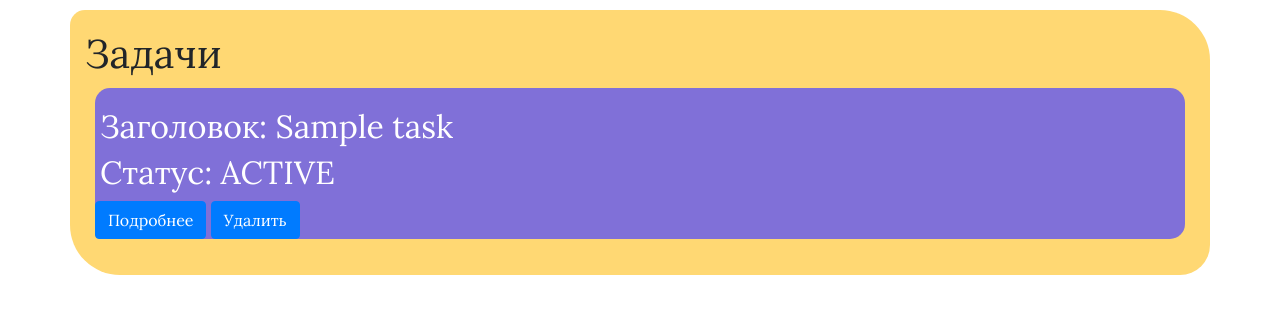
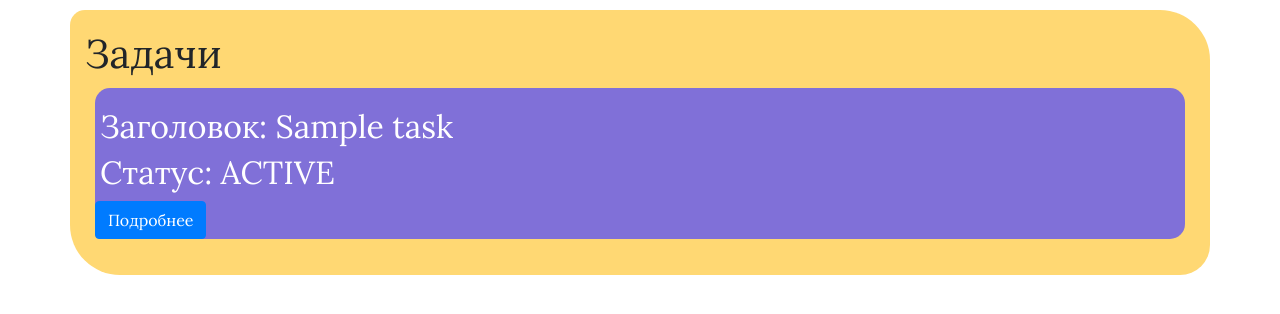
Before and after one commit to Kgbay/homework_55_kudaibergen_kyrgyzbay, a Django app: page / in a window 1280 px wide. Shown: the part 54-368 px from the top of the page. Run offline with Django 4.2, Linux system fonts and the light colour scheme; tables that the repository leaves empty hold one stand-in row (values such as "Sample post"); parts of the project's set-up code (start-up, migrations or seed data) failed here and were passed over.

Commit message:
Изменил разметку главной страницы

```diff
--- a/source/task_app/templates/index.html
+++ b/source/task_app/templates/index.html
@@ -11,7 +11,6 @@
                     <h2 class="task-text">Заголовок: {{ task.title }}</h2>
                     <h2 class="task-text">Статус: {{ task.status }}</h2>
                     <a href="{% url 'detail_view' task.pk %}" class="btn btn-primary">Подробнее</a>
-                    <a href="{% url 'remove_view' task.pk%}" onclick="alert('Удалить данные?')" class="btn btn-primary">Удалить</a>
                     <p></p>
                 </div>
 
```
